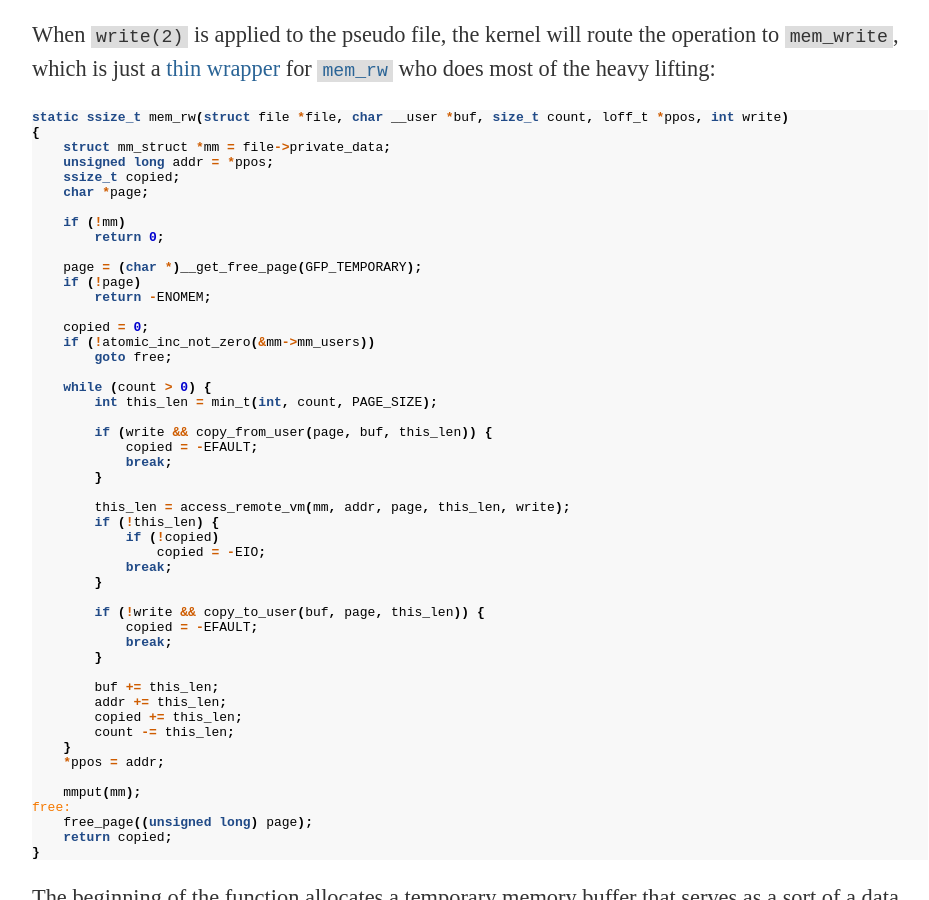
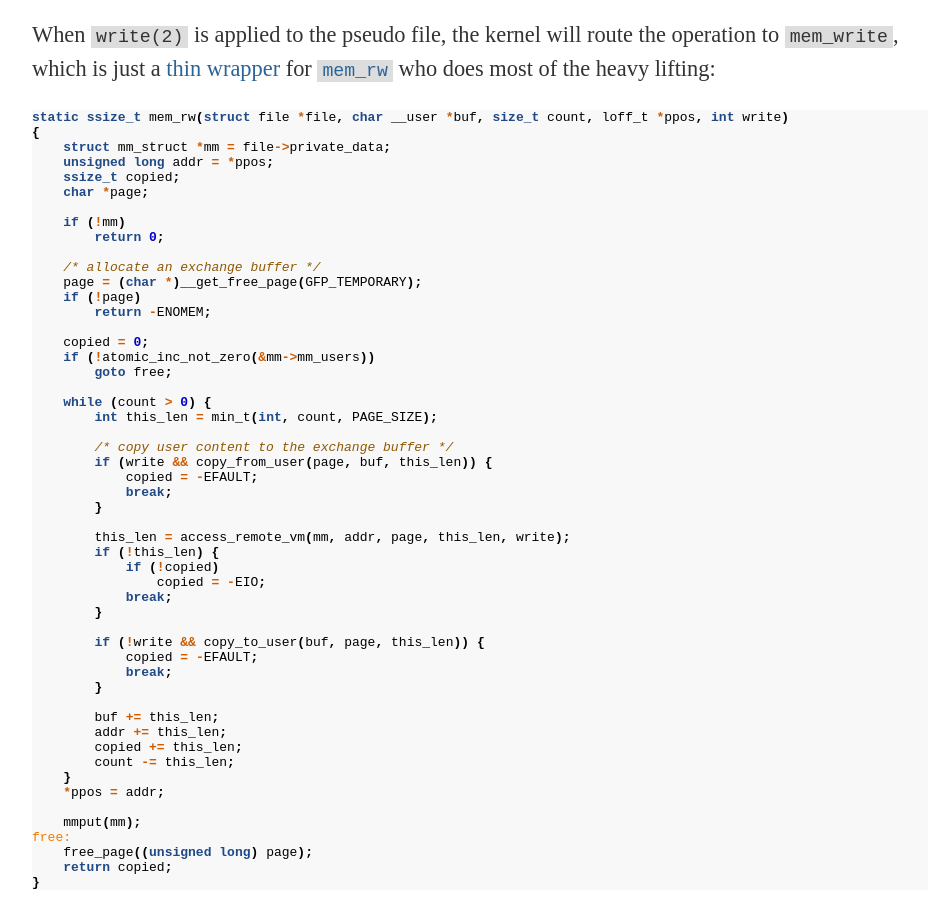
Before and after one commit to chao-tic/chao-tic.github.io, a Jekyll site: the page built from _posts/2017-05-23-dirty-cow.markdown, in a window 1280 px wide and 900 px high, scrolled down 3827 px. Shown: the whole window, without its empty margins (160-1089 px from the left). Built offline with Jekyll 4.4.1, drawn with Linux system fonts in a browser that asks for light colours; comment, search, counter and statistics services are not loaded; some of the changed text lies outside the part shown.

Commit message:
Add some comment to the code listings in dirty cow

```diff
--- a/_posts/2017-05-23-dirty-cow.markdown
+++ b/_posts/2017-05-23-dirty-cow.markdown
@@ -149,6 +149,7 @@ static ssize_t mem_rw(struct file *file, char __user *buf, size_t count, loff_t
     if (!mm)
         return 0;
 
+    /* allocate an exchange buffer */
     page = (char *)__get_free_page(GFP_TEMPORARY);
     if (!page)
         return -ENOMEM;
@@ -160,6 +161,7 @@ static ssize_t mem_rw(struct file *file, char __user *buf, size_t count, loff_t
     while (count > 0) {
         int this_len = min_t(int, count, PAGE_SIZE);
 
+        /* copy user content to the exchange buffer */
         if (write && copy_from_user(page, buf, this_len)) {
             copied = -EFAULT;
             break;
```
Also changed, not shown: other parts of _posts/2017-05-23-dirty-cow.markdown (+2 -1 lines).
